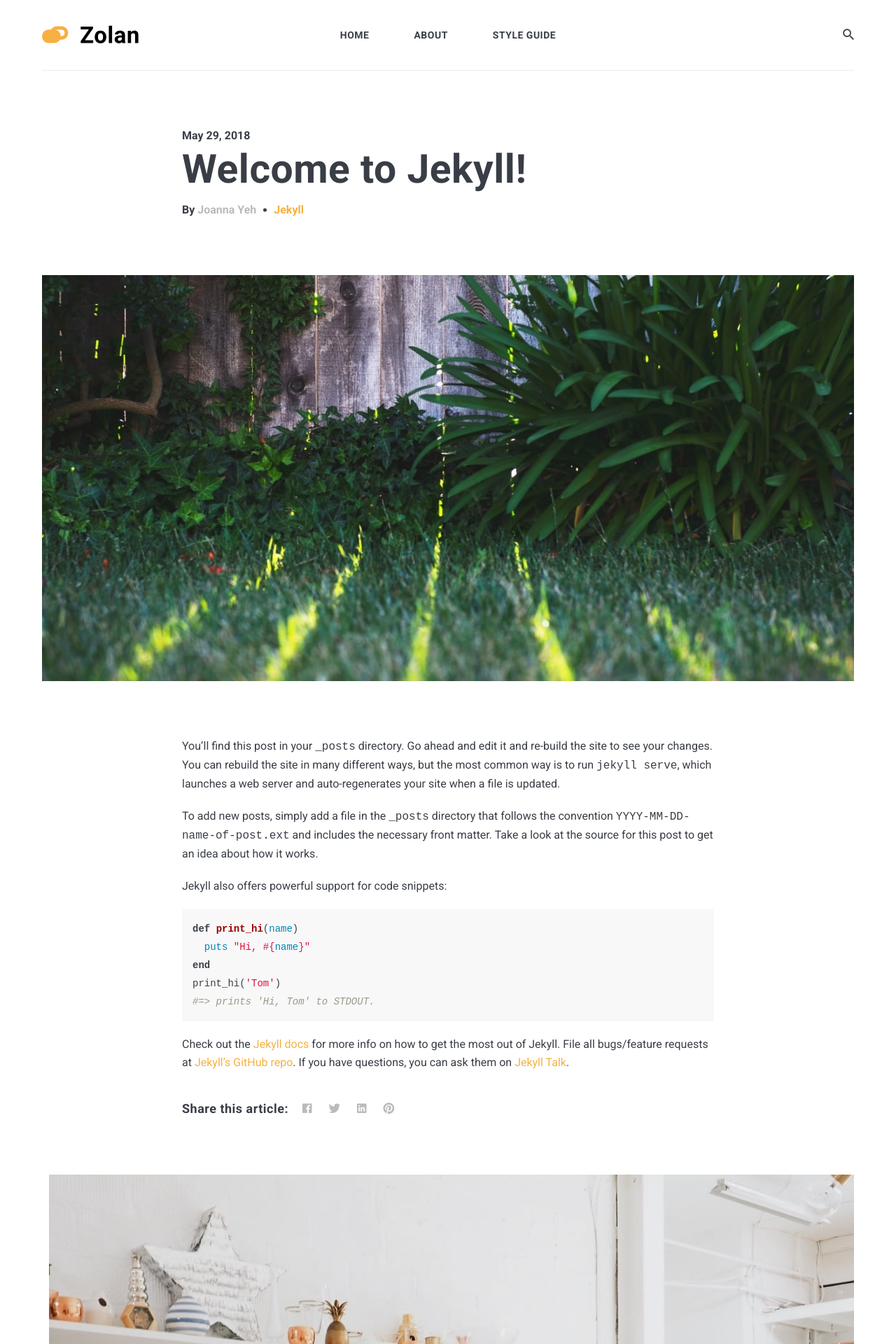
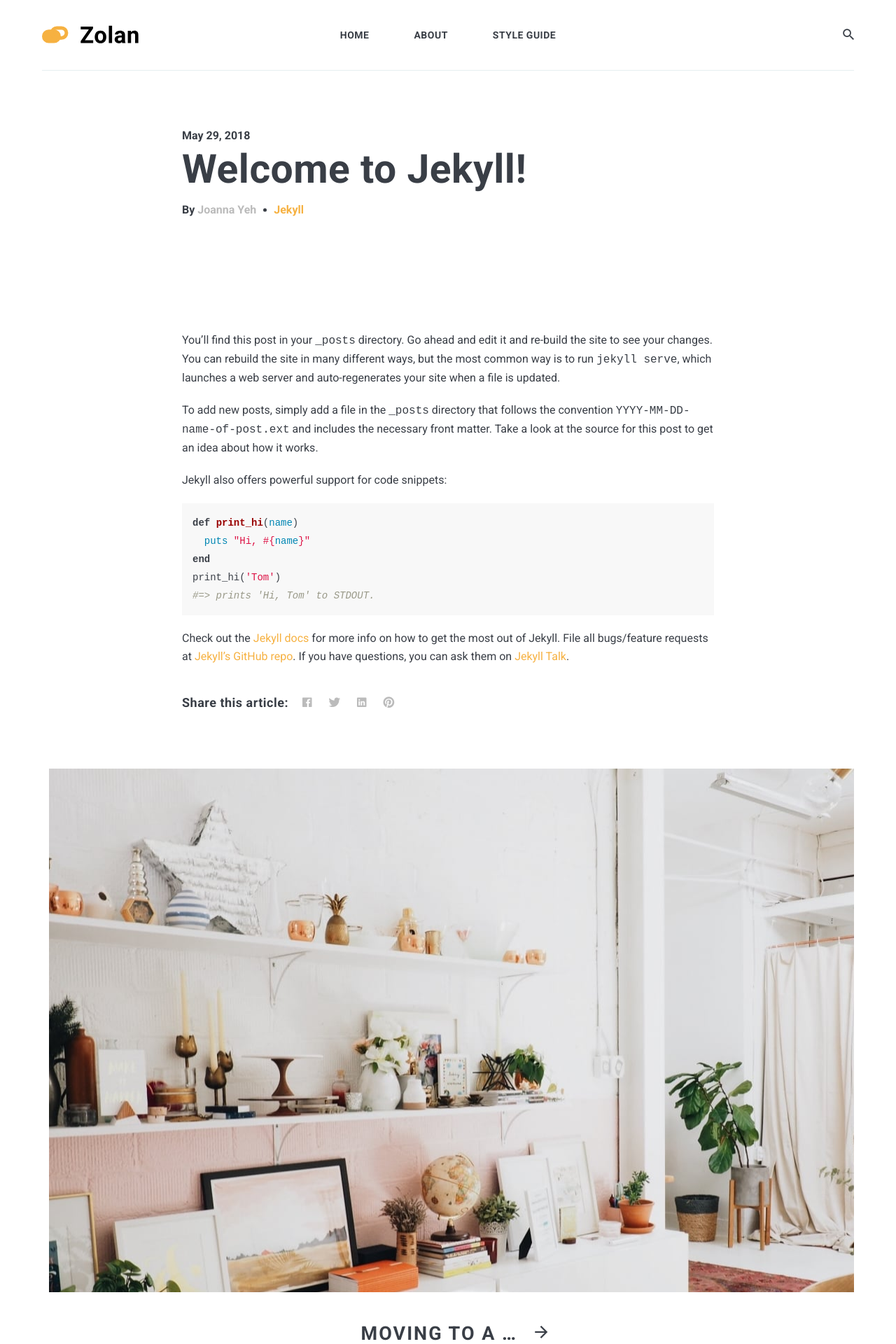
Before and after one commit to yuyaya2016/yuyaya2016.github.io, a Jekyll site: the page built from _posts/2018-05-29-welcome-to-jekyll.markdown, in a window 1280 px wide. Shown: the top 1920 px of the page at 70% size. Built offline with Jekyll 4.4.1, drawn with Linux system fonts in a browser that asks for light colours; nearby versions of some CDN libraries; comment, search, counter and statistics services are not loaded.

Commit message:
update layout

```diff
--- a/_layouts/post.html
+++ b/_layouts/post.html
@@ -29,14 +29,14 @@ layout: default
     </div>
   </div>
 
-  {% assign no-image = nil %}
+  <!-- {% assign no-image = nil %}
   {% if page.image %}
     <div class="post__head">
       <div class="post-image" style="background-image: url({{site.baseurl}}/images/{{page.image}})"></div>
     </div>
   {% else %}
     {% assign no-image = 'post-no-image' %}
-  {% endif %}
+  {% endif %} -->
 
   </div>
 
```
